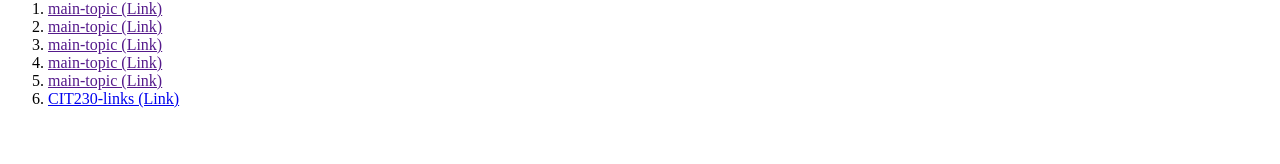
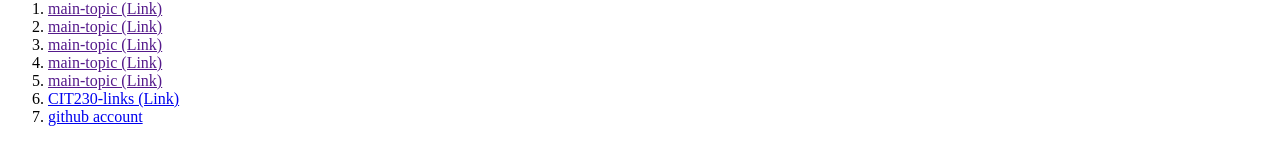
Before and after one commit to BigfatBirds/Big-Bird.github.io, a plain HTML site: page index.html in a window 1280 px wide. Shown: the part 138-302 px from the top of the page. Drawn offline with Linux system fonts and the light colour scheme.

Commit message:
github link

```diff
--- a/index.html
+++ b/index.html
@@ -15,6 +15,7 @@
   <li><a href="">main-topic (Link)</a></li>
   <li><a href="">main-topic (Link)</a></li>
   <li><a href="cit230-links.html"> CIT230-links (Link)</a></li>
+  <li><a href="https://github.com/idudehaulers/idudehaulers.github.io">github account</a></li>
 
 </ol>
 </body>
```
